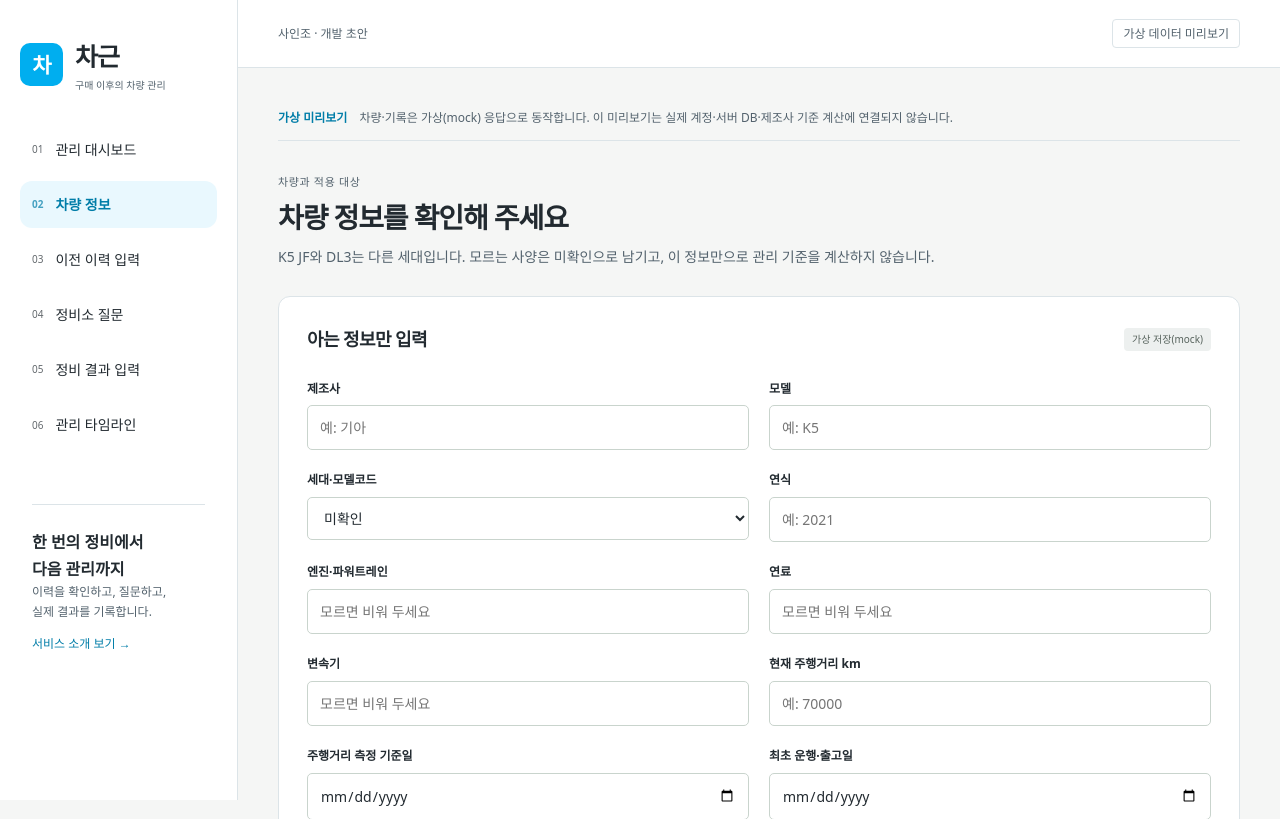
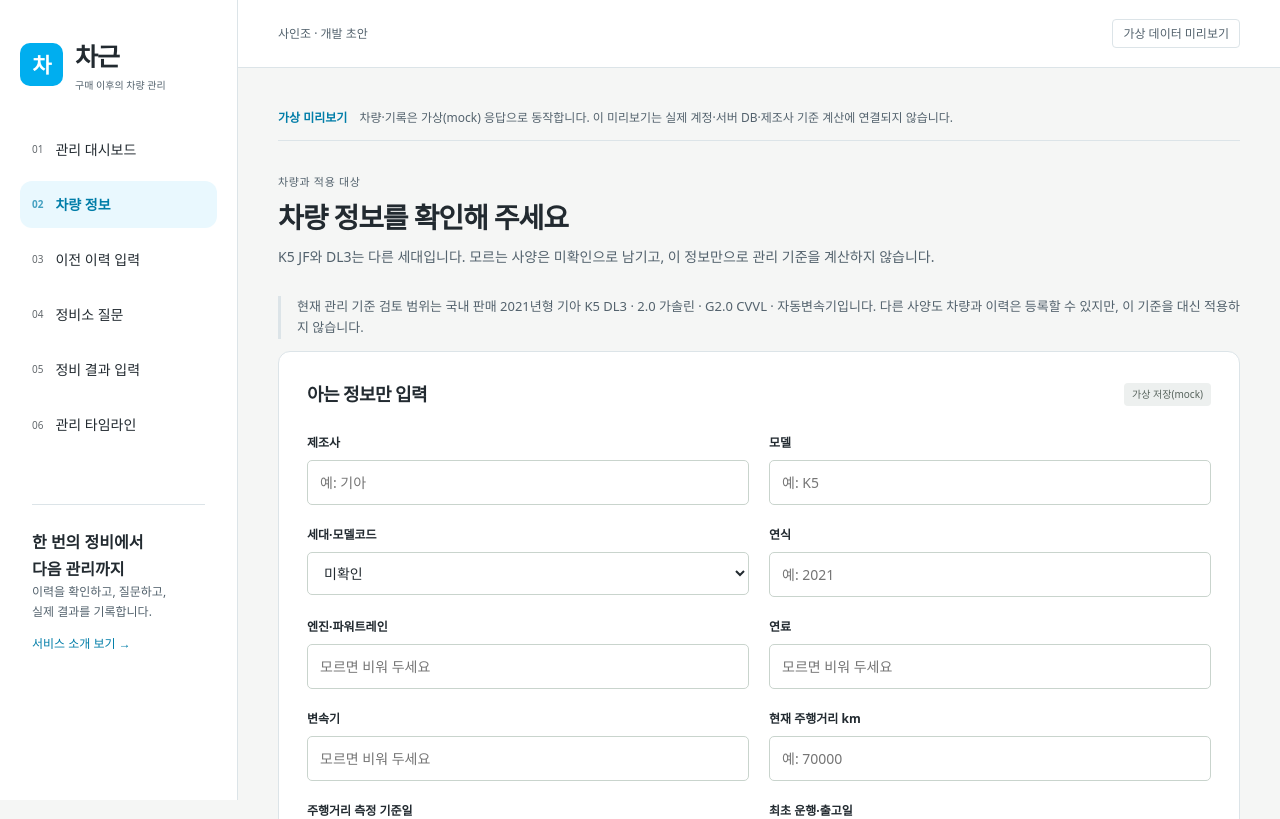
Before and after one commit to 2026-DongA-DataAI-5/sainjo, a Flask app: page /vehicle in a window 1280 px wide. Shown: the top 819 px of the page. Run offline with Flask 3, Linux system fonts and the light colour scheme.

Commit message:
feat: clarify vehicle criteria scope in guidance

```diff
--- a/source/chageun/static/js/app.js
+++ b/source/chageun/static/js/app.js
@@ -575,6 +575,7 @@
   async function initManagement(suppliedVehicle) {
     const content = document.querySelector('[data-management-content]');
     const questions = document.querySelector('[data-management-questions]');
+    const requestedItemKey = content?.dataset.managementItem || null;
     const note = document.querySelector('[data-demo-data-note]');
     const controls = document.querySelector('[data-management-controls]');
     if (controls) controls.hidden = true;
@@ -594,10 +595,13 @@
         return;
       }
       const body = await api.management.get(vehicle.id);
-      const items = Array.isArray(body.data.items) ? body.data.items : [];
+      const allItems = Array.isArray(body.data.items) ? body.data.items : [];
+      const items = requestedItemKey
+        ? allItems.filter((item) => item.item_key === requestedItemKey)
+        : allItems;
       showMessage(note, body.meta.calculation_mode === 'test_fixture'
         ? '가상 시험 기준으로 계산한 결과입니다. 실제 제조사 권장 주기가 아닙니다.'
-            : '각 관리 기준의 상태를 확인해 안내합니다. 기준이 확정되지 않은 항목은 시점 계산을 보류합니다.');
+            : window.ChageunVehicleScope.notice(vehicle));
       if (content) content.replaceChildren();
       if (items.length === 0 && content) {
         appendText(content, 'p', '', '현재 차량에 적용할 수 있는 관리 안내가 없습니다. 차량 사양과 관리 기준을 확인해 주세요.');
@@ -642,7 +646,12 @@
           }
         }
         if (questions) {
-          for (const question of item.questions) appendText(questions, 'p', '', question);
+          if (!Array.isArray(item.questions) || item.questions.length === 0) continue;
+          const group = appendText(questions, 'article', 'question-section', '');
+          const positionLabel = POSITION_LABELS[item.component_position];
+          const title = `${ITEM_LABELS[item.item_key] || '관리항목'}${positionLabel ? ` · ${positionLabel}` : ''}`;
+          appendText(group, 'h2', '', title);
+          for (const question of item.questions) appendText(group, 'p', '', question);
         }
       }
       document.querySelectorAll('.status-count[data-label]').forEach((counter) => {
--- /dev/null
+++ b/source/chageun/static/js/vehicle-scope.js
@@ -0,0 +1,48 @@
+// 판단을 수행하지 않고, 현재 차량 사양과 고정된 안내 범위의 일치 여부만 설명합니다.
+(function exposeVehicleScope(root, factory) {
+  const scope = factory();
+  if (typeof module === 'object' && module.exports) module.exports = scope;
+  else root.ChageunVehicleScope = scope;
+}(globalThis, function createVehicleScope() {
+  'use strict';
+
+  const TARGET = Object.freeze({
+    manufacturer: '기아',
+    model: 'K5',
+    generation: 'DL3',
+    year: 2021,
+    engine: 'G2.0 CVVL',
+    fuel: '가솔린',
+    transmission: '자동',
+  });
+  const FIELD_LABELS = Object.freeze({
+    manufacturer: '제조사',
+    model: '모델',
+    generation: '세대',
+    year: '연식',
+    engine: '엔진',
+    fuel: '연료',
+    transmission: '변속기',
+  });
+  const FIELDS = Object.keys(TARGET);
+  const SCOPE_NAME = '국내 판매 2021년형 기아 K5 DL3 · 2.0 가솔린 · G2.0 CVVL · 자동변속기';
+
+  function notice(vehicle) {
+    const missing = FIELDS.filter((field) => {
+      const value = vehicle && vehicle[field];
+      return value === null || value === undefined || (typeof value === 'string' && !value.trim());
+    });
+    if (missing.length) {
+      const labels = missing.map((field) => FIELD_LABELS[field]);
+      return `관리 기준 검토 범위는 ${SCOPE_NAME}입니다. 차량의 ${labels.join('·')} 정보가 없어 적용 여부를 확인할 수 없습니다.`;
+    }
+
+    const matches = FIELDS.every((field) => vehicle[field] === TARGET[field]);
+    if (!matches) {
+      return `관리 기준 검토 범위는 ${SCOPE_NAME}입니다. 현재 차량 사양은 범위 밖이라 이 기준을 적용하지 않습니다. 차량 등록과 관리 이력 저장은 가능합니다.`;
+    }
+    return `관리 기준 검토 범위는 ${SCOPE_NAME}입니다. 기준 사용 권한과 검토가 확정되지 않은 항목은 계산하지 않습니다.`;
+  }
+
+  return Object.freeze({ notice });
+}));
--- a/source/chageun/templates/base.html
+++ b/source/chageun/templates/base.html
@@ -8,7 +8,8 @@
   <title>{{ title }} · 차근</title>
   <link rel="stylesheet" href="{{ url_for('static', filename='css/app.css', v='20261006-records-v4') }}">
   <script src="{{ url_for('static', filename='js/api-client.js', v='20261010-api-v1') }}" defer></script>
-  <script src="{{ url_for('static', filename='js/app.js', v='20261014-vehicle-edit-v1') }}" defer></script>
+  <script src="{{ url_for('static', filename='js/vehicle-scope.js', v='20261015-management-scope-v2') }}" defer></script>
+  <script src="{{ url_for('static', filename='js/app.js', v='20261015-management-scope-v2') }}" defer></script>
   <link rel="stylesheet" href="{{ url_for('static', filename='css/webapp.css', v='20261014-record-edit-v1') }}">
   <script src="{{ url_for('static', filename='js/navigation.js', v='20261007-responsive') }}" defer></script>
 </head>
--- a/source/chageun/templates/item_detail.html
+++ b/source/chageun/templates/item_detail.html
@@ -3,7 +3,7 @@
 <a class="back-link" href="{{ url_for('pages.dashboard') }}">← 관리 대시보드</a><div class="page-heading"><div><p class="eyebrow">관리항목 상세</p><h1>{{ item.name }}</h1><p class="lede">{{ item.role }}</p></div></div>
 {% if api_mode == 'live' %}
 <p class="prototype-note" data-demo-data-note>관리 안내를 불러오는 중입니다.</p>
-<section class="content-section" data-management-content aria-live="polite"></section>
+<section class="content-section" data-management-content data-management-item="{{ item.key }}" aria-live="polite"></section>
 <section class="content-section"><h2>정비소에 확인할 질문</h2><div data-management-questions></div></section>
 <a class="button primary" href="{{ url_for('pages.maintenance_new') }}">정비 결과 기록</a>
 {% else %}
--- a/source/chageun/templates/vehicle.html
+++ b/source/chageun/templates/vehicle.html
@@ -1,6 +1,7 @@
 {% extends 'base.html' %}
 {% block content %}
 <div class="page-heading"><div><p class="eyebrow">차량과 적용 대상</p><h1>차량 정보를 확인해 주세요</h1><p class="lede">K5 JF와 DL3는 다른 세대입니다. 모르는 사양은 미확인으로 남기고, 이 정보만으로 관리 기준을 계산하지 않습니다.</p></div></div>
+<p class="field-note">현재 관리 기준 검토 범위는 국내 판매 2021년형 기아 K5 DL3 · 2.0 가솔린 · G2.0 CVVL · 자동변속기입니다. 다른 사양도 차량과 이력은 등록할 수 있지만, 이 기준을 대신 적용하지 않습니다.</p>
 <form class="form-panel preview-form" id="vehicle-form"><div class="section-heading"><h2>아는 정보만 입력</h2><span class="badge unknown" data-save-status>{{ '서버 저장' if api_mode == 'live' else '가상 저장(mock)' }}</span></div><div class="form-grid">
 <div><label for="manufacturer">제조사</label><input id="manufacturer" name="manufacturer" maxlength="40" placeholder="예: 기아" {% if api_mode == 'live' %}required{% endif %}></div>
 <div><label for="model">모델</label><input id="model" name="model" maxlength="40" placeholder="예: K5" {% if api_mode == 'live' %}required{% endif %}></div>
```
Also changed, not shown: source/tests/browser-flow.cjs (+16 -2 lines), source/tests/test_page_modes.py (+6 -0 lines), source/tests/test_vehicle_scope.cjs (added, +37 -0 lines), .github/workflows/test.yml.
